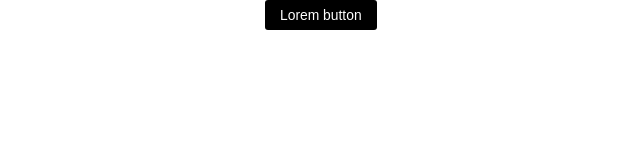
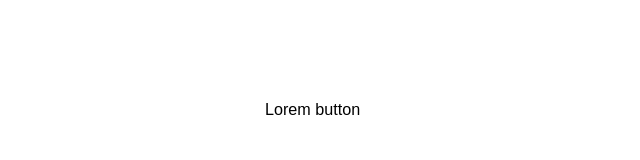
Before and after one commit to webfacer/toolo, a website: page toolo/public_html/index.html in a window 1280 px wide. Shown: the whole page, without its empty margins (375-1015 px from the left). Drawn offline with nearby package versions, Linux system fonts and the light colour scheme.

Commit message:
redesigned the toolo html tags and css

```diff
--- a/toolo/public_html/index.html
+++ b/toolo/public_html/index.html
@@ -1,13 +1,13 @@
 <!DOCTYPE html>
 <html ng-app="toolo">
     <head>
-        <title>TODO supply a title</title>
+        <title>toolo</title>
         <meta charset="UTF-8">
         <meta name="viewport" content="width=device-width">
         <link href="src/css/toolo.css" rel="stylesheet" />
     </head>
     <body ng-controller="Toolo">
-        <div wf-toolo="right" title="it works in multiple directions" class="toolo">
+        <div wf-toolo="right" data-toolo="it works in multiple directions">
             Lorem button
         </div>
 
--- a/toolo/public_html/src/css/toolo.css
+++ b/toolo/public_html/src/css/toolo.css
@@ -21,6 +21,9 @@ body {
     font-size: 0.875em;
 }
 
+/**
+* you should delete this when you using this css copy pastubg
+*/
 span {
     margin: 10px 0;
 }
```
